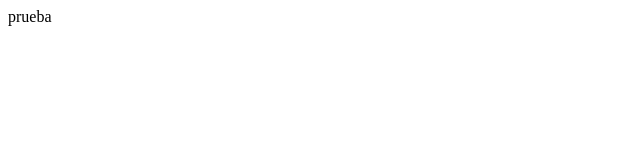
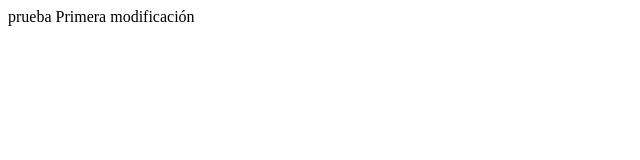
Before and after one commit to NataliaMujicaH/basic_repo, a plain HTML site: page index.html in a window 1280 px wide. Shown: the whole page, without its empty margins (0-640 px from the left). Drawn offline with Linux system fonts and the light colour scheme.

Commit message:
Second commit

```diff
--- a/index.html
+++ b/index.html
@@ -1,4 +1,5 @@
 <!-- Este es un comentario -->
 <body>
 	prueba
+	Primera modificación
 </body>
```
